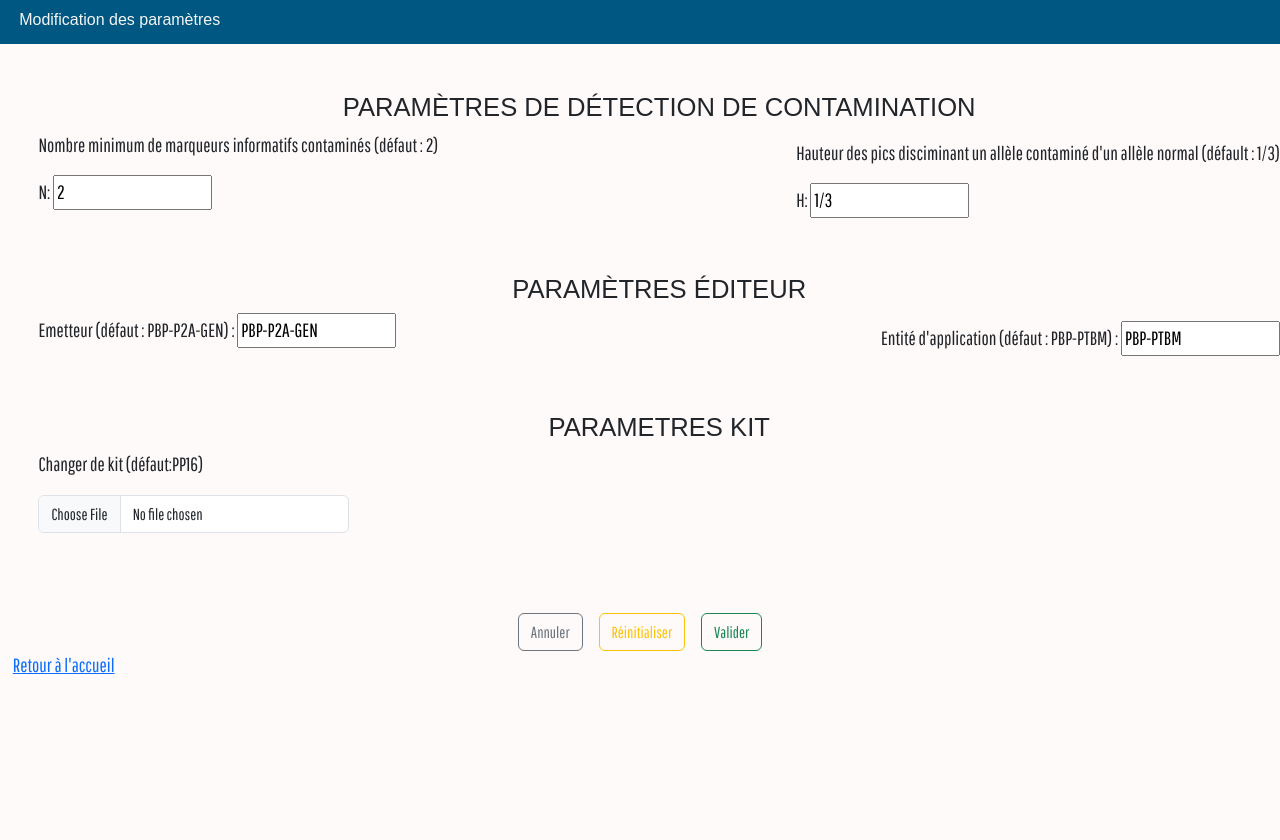
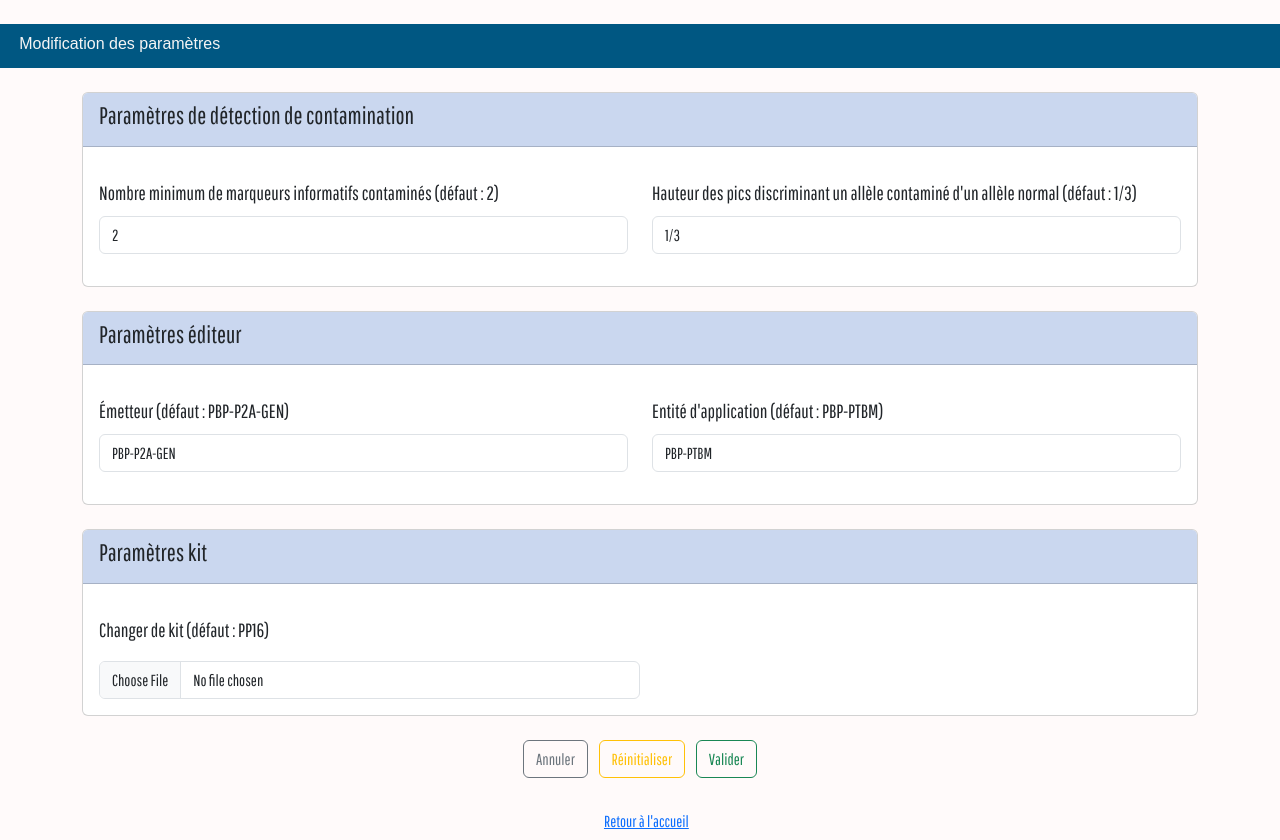
Before and after one commit to RAHMANIfatima/LacFom, a Django app: page /parametres/ in a window 1280 px wide. Before the commit the page ends 674 px from the top, so only its background shows below. Run offline with Django 3.2, Linux system fonts and the light colour scheme; some web fonts are replaced.

Commit message:
mis en page paramètres

```diff
--- a/Django/src/lacfom/static/css/parametres.css
+++ b/Django/src/lacfom/static/css/parametres.css
@@ -14,6 +14,13 @@ header h3 {
     color: whitesmoke;
     font-family: "Special Gothic Condensed One", sans-serif;
     font-size: clamp(1rem, 1.2vw, 1.5rem);
+}
+
+.section-header {
+    background-color: var(--bleuet);
+    font-weight: bold;
+    font-size: clamp(1.2rem, 1.5vw, 1.8rem);
+    margin-bottom: 1rem;
 }
 
 
--- a/Django/src/lacfom/templates/lacfom/parametres.html
+++ b/Django/src/lacfom/templates/lacfom/parametres.html
@@ -1,79 +1,88 @@
-{%load static%}
+{% load static %}
 <!DOCTYPE html>
 <html lang="fr">
     <head>
         <meta charset="UTF-8">
         <meta name="viewport" content="width=device-width, initial-scale=1.0">
         <link href="https://cdn.jsdelivr.net/npm/bootstrap@5.3.0/dist/css/bootstrap.min.css" rel="stylesheet">
-
         <link rel="shortcut icon" href="{% static 'images/favicon.ico' %}" type="image/x-icon">
         <link rel="stylesheet" href="{% static 'css/colors.css' %}">
         <link rel="stylesheet" href="{% static 'css/parametres.css' %}">
         <title>Lacfom</title>
     </head>
 
-
     <body>
-        <header>
-            <h3>Modification des paramètres</h3>
+        <header class="my-4">
+            <h3 class="text-start">Modification des paramètres</h3>
         </header>
 
+        <div class="container">
             <form method="post">
                 {% csrf_token %}
-            <div class="parametre-detection-contamination">
-                <h2>Paramètres de détection de contamination</h2>
-                <div class="d-flex justify-content-between align-items-center gap-3">
-                    <div id="nombre-marqueurs">
-                        <p>Nombre minimum de marqueurs informatifs contaminés (défaut : 2)</p>
-                        <label for="nmarqueurs">N: </label>
-                        <input type="number" name="nmarqueurs" value="{{ parametres.nmarqueurs }}">
+
+                <!-- Section Paramètres de détection de contamination -->
+                <div class="card mb-4">
+                    <div class="card-header section-header">
+                        <h4>Paramètres de détection de contamination</h4>
                     </div>
-
-                    <div id="hauteur-pics">
-                        <p>Hauteur des pics disciminant un allèle contaminé d'un allèle normal (défault : 1/3)</p>
-                        <label for="hpics">H: </label>
-                        <input type="text" name="hpics" value="{{ parametres.hpics }}">
+                    <div class="card-body">
+                        <div class="row mb-3">
+                            <div class="col-md-6">
+                                <label for="nmarqueurs" class="form-label">Nombre minimum de marqueurs informatifs contaminés (défaut : 2)</label>
+                                <input type="number" id="nmarqueurs" name="nmarqueurs" class="form-control" value="{{ parametres.nmarqueurs }}">
+                            </div>
+                            <div class="col-md-6">
+                                <label for="hpics" class="form-label">Hauteur des pics discriminant un allèle contaminé d'un allèle normal (défaut : 1/3)</label>
+                                <input type="text" id="hpics" name="hpics" class="form-control" value="{{ parametres.hpics }}">
+                            </div>
                         </div>
                     </div>
                 </div>
 
-            <div class="parametre-editeur">
-                <h2>Paramètres éditeur</h2>
-                <div class="d-flex justify-content-between align-items-center gap-3">
-                    <div id="emetteur">
-                        <label for="emet">Emetteur (défaut : PBP-P2A-GEN) : </label>
-                        <input type="text" name="emet" value="{{ parametres.emet }}">
+                <!-- Section Paramètres éditeur -->
+                <div class="card mb-4">
+                    <div class="card-header section-header">
+                        <h4>Paramètres éditeur</h4>
                     </div>
-                    <div id="entite">
-                        <label for="enti">Entité d'application (défaut : PBP-PTBM) : </label>
-                        <input type="text" name="enti" value="{{ parametres.enti }}">
+                    <div class="card-body">
+                        <div class="row mb-3">
+                            <div class="col-md-6">
+                                <label for="emet" class="form-label">Émetteur (défaut : PBP-P2A-GEN)</label>
+                                <input type="text" id="emet" name="emet" class="form-control" value="{{ parametres.emet }}">
+                            </div>
+                            <div class="col-md-6">
+                                <label for="enti" class="form-label">Entité d'application (défaut : PBP-PTBM)</label>
+                                <input type="text" id="enti" name="enti" class="form-control" value="{{ parametres.enti }}">
+                            </div>
                         </div>
                     </div>
                 </div>
 
-            <div class="changement-kit">
-                <h2>Parametres kit</h2>
-                <p>Changer de kit (défaut:PP16) </p>
+                <!-- Section Paramètres kit -->
+                <div class="card mb-4">
+                    <div class="card-header section-header">
+                        <h4>Paramètres kit</h4>
+                    </div>
+                    <div class="card-body">
+                        <p>Changer de kit (défaut : PP16)</p>
                         <form id="upload-json-form" method="post" enctype="multipart/form-data">
                             {% csrf_token %}
-                    <!-- <label for="json-file">Changer de kit</label> -->
-                    <input type="file" id="json-file" name="json_file" accept=".json" class="form-control w-25">
+                            <input type="file" id="json-file" name="json_file" accept=".json" class="form-control w-50">
                         </form>
                     </div>
+                </div>
 
-            <div class="bouton-parametres d-flex justify-content-center gap-3">
-                <button type="button" onclick="window.location.href='{% url 'changer_parametres' %}'" class="btn btn-outline-secondary">Annuler</button>
-
-                <!-- <button type="submit">Réinitialiser</button> -->
-                <button type="submit" name="reset" value="Réinitialiser" class="btn btn-outline-warning">Réinitialiser</button>
-
+                <!-- Boutons d'action -->
+                <div class="text-center">
+                    <button type="button" onclick="window.location.href='{% url 'changer_parametres' %}'" class="btn btn-outline-secondary me-2">Annuler</button>
+                    <button type="submit" name="reset" value="Réinitialiser" class="btn btn-outline-warning me-2">Réinitialiser</button>
                     <button type="submit" class="btn btn-outline-success">Valider</button>
-
                 </div>
             </form>
 
-        <a href="{% url 'index' %}" id="Retour">Retour à l'accueil</a>
-
+            <div class="text-center mt-4">
+                <a href="{% url 'index' %}" id="Retour" class="btn btn-link">Retour à l'accueil</a>
+            </div>
+        </div>
     </body>
-
 </html>
```
Lines whose indentation alone changed are shown as unchanged.
